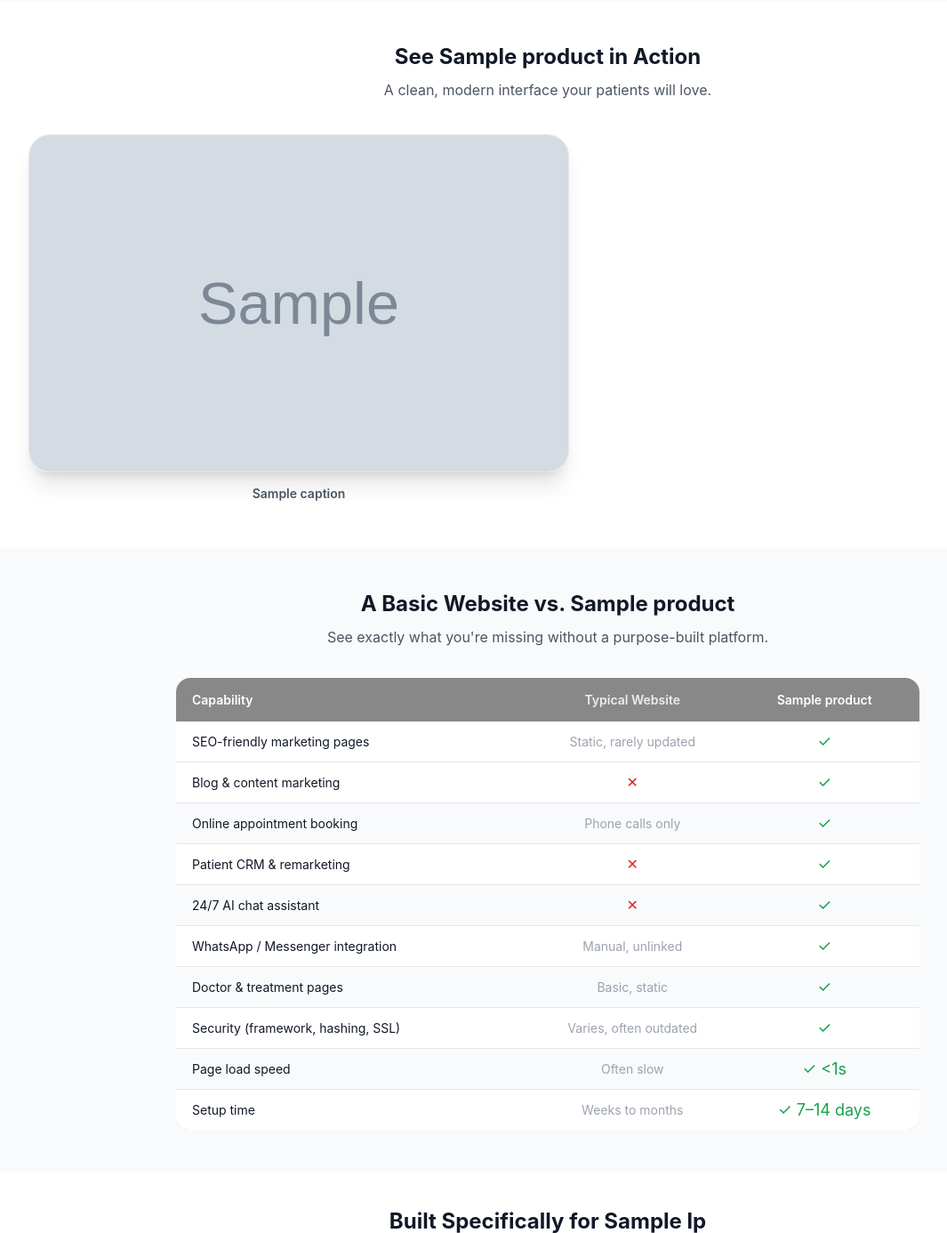
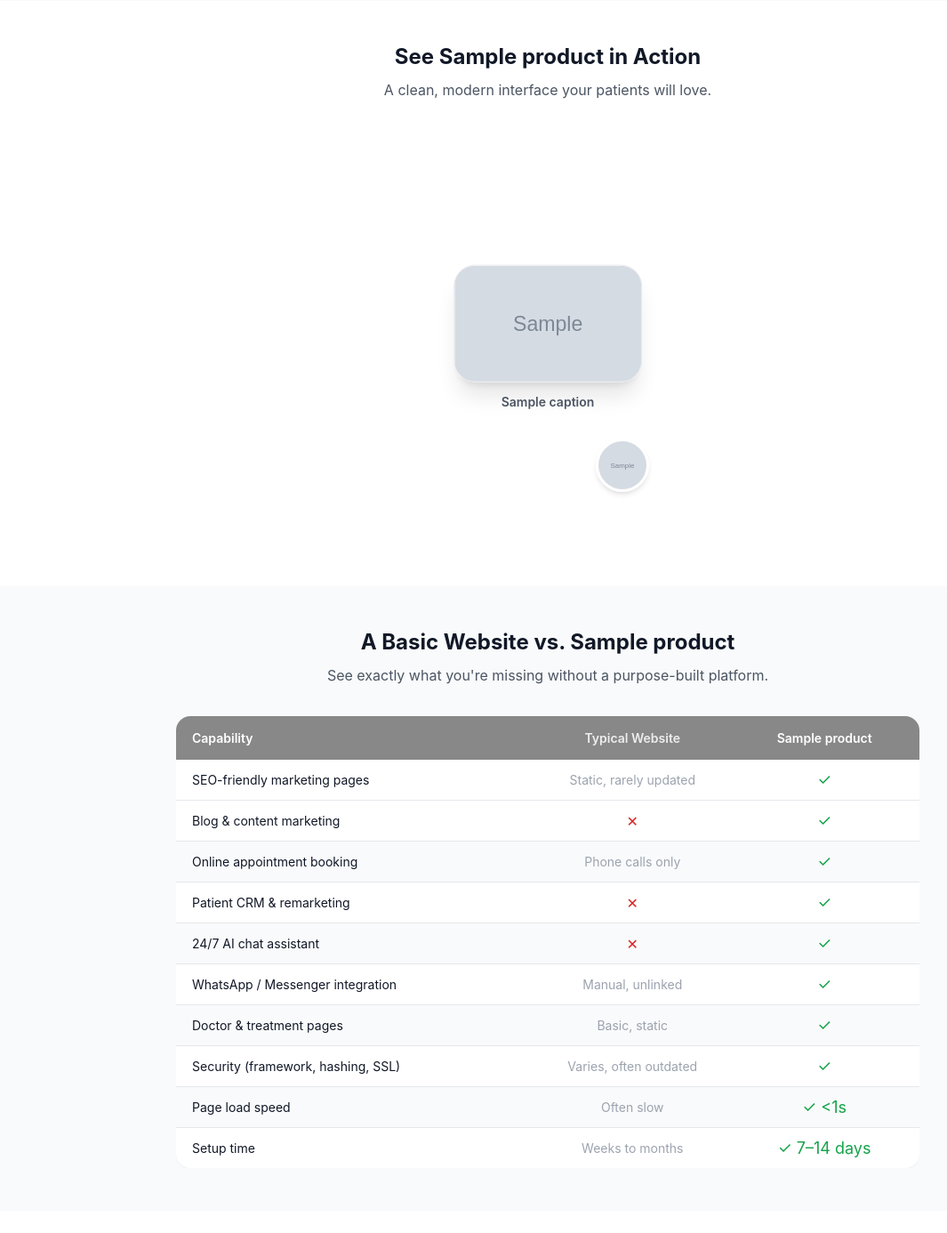
Before and after one commit to phoneixriseinteractive/curasuite_website, a Django app: template templates/landing_pages/curacms.html in a window 1280 px wide. Shown: the part 2980-4366 px from the top of the page at 89% size, without its empty margins (24-1089 px from the left). Run offline with Django 5.2, Linux system fonts and the light colour scheme; the template is opened without the code that fills it: most values are stand-ins (such as "Sample title", 1, 10 or a date in 2020); grey boxes marked "Sample" are stand-in pictures; some libraries are stand-ins or nearby versions.

Commit message:
Update showcase section

```diff
--- a/templates/landing_pages/curacms.html
+++ b/templates/landing_pages/curacms.html
@@ -3,29 +3,45 @@
 
 {% block extra_head %}
 <style>
-  /* Screenshot spotlight — one large featured screenshot + small rotating thumbnails */
-  .lp-spotlight { display: flex; gap: 24px; align-items: stretch; }
-  .lp-spotlight-thumbs {
-    display: flex; flex-direction: column; gap: 16px; flex-shrink: 0;
-    overflow-y: auto; padding: 4px; margin: -4px;
+  /* Screenshot orbit — all screenshots continuously circling a centered, featured image */
+  .lp-orbit-wrap {
+    position: relative;
+    width: 100%;
+    max-width: 460px;
+    aspect-ratio: 1/1;
+    margin-inline: auto;
+    --orbit-r: 165px;
+    --orbit-size: 60px;
   }
-  .lp-spotlight-thumb {
-    width: 76px; height: 76px; padding: 0; flex-shrink: 0; cursor: pointer;
-    border-radius: 50%; overflow: hidden; border: 3px solid white;
-    box-shadow: var(--shadow-md); background: none; transition: transform .25s ease;
+  .lp-orbit-ring {
+    position: absolute; inset: 0;
+    animation: lp-orbit-spin 40s linear infinite;
   }
-  .lp-spotlight-thumb:hover { transform: scale(1.08); }
-  .lp-spotlight-thumb img { width: 100%; height: 100%; object-fit: cover; display: block; }
-  .lp-spotlight-main { flex: 0 1 50%; max-width: 50%; min-width: 0; }
+  .lp-orbit-item {
+    position: absolute; top: 50%; left: 50%;
+    width: var(--orbit-size); height: var(--orbit-size);
+    margin: calc(var(--orbit-size) / -2);
+  }
+  .lp-orbit-thumb {
+    width: 100%; height: 100%;
+    border-radius: 50%; overflow: hidden;
+    border: 3px solid white; box-shadow: var(--shadow-md);
+    animation: lp-orbit-spin-reverse 40s linear infinite;
+  }
+  .lp-orbit-thumb img { width: 100%; height: 100%; object-fit: cover; display: block; }
+  .lp-orbit-center {
+    position: absolute; top: 50%; left: 50%; transform: translate(-50%, -50%);
+    width: 46%; z-index: 5;
+  }
+  @keyframes lp-orbit-spin { from { transform: rotate(0deg); } to { transform: rotate(360deg); } }
+  @keyframes lp-orbit-spin-reverse { from { transform: rotate(0deg); } to { transform: rotate(-360deg); } }
   @keyframes lp-spot-in { from { opacity: 0; transform: scale(.95); } to { opacity: 1; transform: scale(1); } }
   .lp-spot-img { animation: lp-spot-in .5s ease; }
   @media (max-width: 640px) {
-    .lp-spotlight { flex-direction: column-reverse; }
-    .lp-spotlight-main { max-width: 100%; }
-    .lp-spotlight-thumbs { flex-direction: row; overflow-y: visible; overflow-x: auto; max-height: none; }
+    .lp-orbit-wrap { --orbit-r: 118px; --orbit-size: 46px; max-width: 320px; }
   }
   @media (prefers-reduced-motion: reduce) {
-    .lp-spot-img { animation: none; }
+    .lp-orbit-ring, .lp-orbit-thumb, .lp-spot-img { animation: none; }
   }
 
   @keyframes lp-float { 0%, 100% { transform: translateY(0); } 50% { transform: translateY(-12px); } }
@@ -322,26 +338,29 @@
       ];
     </script>
 
-    <div x-data="cmsSpotlight()" x-init="start()" @mouseenter="stop()" @mouseleave="start()" class="lp-spotlight">
+    <div class="lp-orbit-wrap">
 
-      <!-- Small rotating thumbnails — click one to bring it to the spotlight -->
-      <div class="lp-spotlight-thumbs">
-        <template x-for="(item, i) in items.slice(1)" :key="item.src">
-          <button type="button" class="lp-spotlight-thumb" @click="select(i + 1)" :aria-label="'Show ' + item.caption">
-            <img :src="item.src" :alt="item.caption" loading="lazy">
-          </button>
-        </template>
+      <!-- All screenshots, continuously orbiting in a ring (pure CSS — each thumb
+           counter-rotates at the same speed so it stays upright while it orbits) -->
+      <div class="lp-orbit-ring">
+        {% for file, caption in cms_screenshots %}
+        <div class="lp-orbit-item" style="transform:rotate({% widthratio forloop.counter0 cms_screenshots|length 360 %}deg) translateX(var(--orbit-r));">
+          <div class="lp-orbit-thumb">
+            <img src="{% static 'img/CuraCms/'|add:file %}" alt="{{ caption }}" loading="lazy">
+          </div>
+        </div>
+        {% endfor %}
       </div>
 
-      <!-- Large featured screenshot -->
-      <div class="lp-spotlight-main">
+      <!-- Large featured screenshot, centered, still cycling on its own timer -->
+      <div class="lp-orbit-center" x-data="cmsSpotlight()" x-init="start()" @mouseenter="stop()" @mouseleave="start()">
         <template x-for="item in [items[0]]" :key="item.src">
           <div class="lp-spot-img">
             <img :src="item.src" :alt="item.caption + ' — {{ product.name }}'"
                  style="width:100%;aspect-ratio:16/10;object-fit:cover;border-radius:var(--radius-xl);border:1px solid var(--border-default);box-shadow:var(--shadow-xl);">
           </div>
         </template>
-        <p x-text="items[0].caption" style="margin-top:12px;text-align:center;font-size:var(--text-sm);font-weight:var(--font-semi);color:var(--text-secondary);"></p>
+        <p x-text="items[0].caption" style="margin-top:10px;text-align:center;font-size:var(--text-sm);font-weight:var(--font-semi);color:var(--text-secondary);"></p>
       </div>
 
     </div>
```
